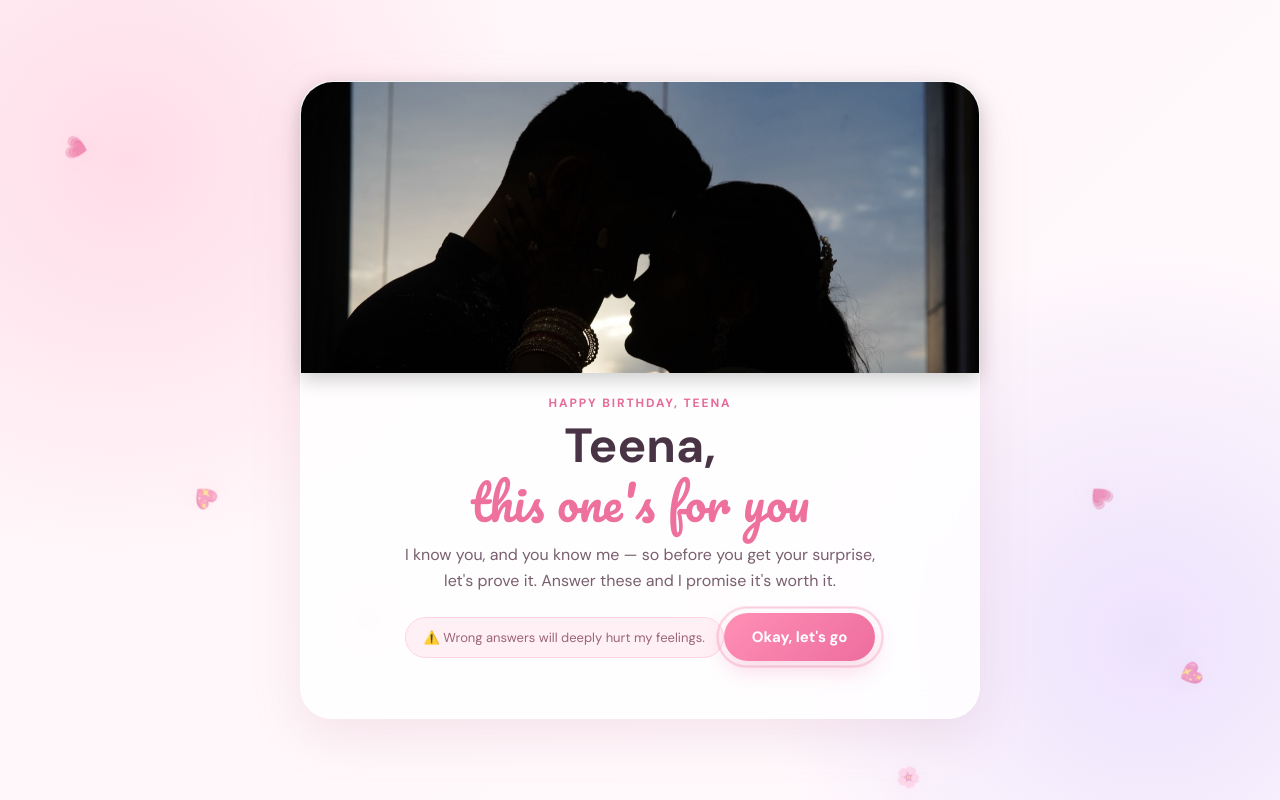
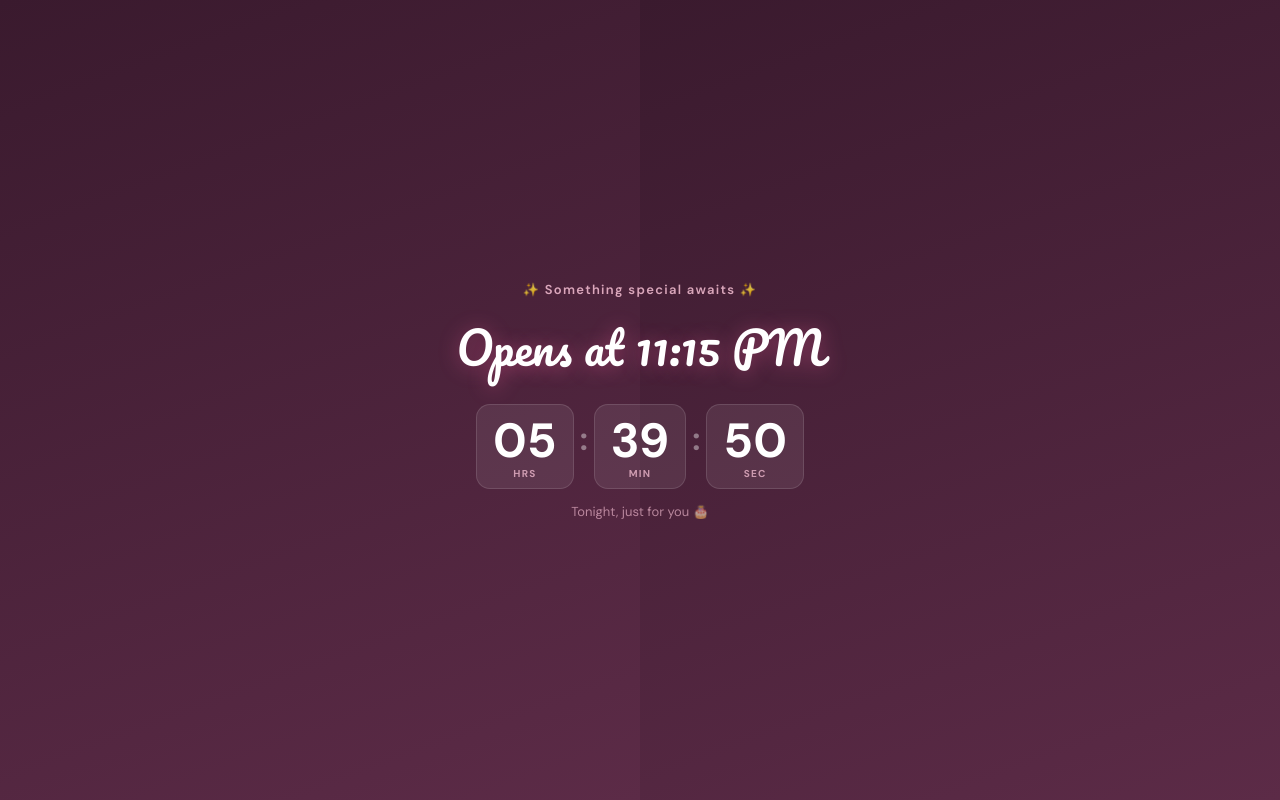
Before and after one commit to vedantgaidhane2003/random, a React (Vite) app: page / in a window 1280 px wide. Built offline with nearby package versions, Linux system fonts and the light colour scheme.

Commit message:
Add countdown curtain feature (opens at 11:15 PM)

```diff
--- a/src/App.css
+++ b/src/App.css
@@ -532,6 +532,114 @@ h1 span {
 }
 
 /* =========================
+   CURTAIN SCREEN
+========================= */
+
+.curtain-wrapper {
+  position: fixed;
+  inset: 0;
+  z-index: 999;
+  overflow: hidden;
+}
+
+.curtain {
+  position: absolute;
+  top: 0;
+  bottom: 0;
+  width: 50%;
+  background: linear-gradient(160deg, #3a1a2e, #5c2b47);
+  transition: transform 1.4s cubic-bezier(0.77, 0, 0.18, 1);
+}
+
+.curtain-left  { left: 0; }
+.curtain-right { right: 0; }
+
+.curtain-wrapper.curtain-opening .curtain-left  { transform: translateX(-100%); }
+.curtain-wrapper.curtain-opening .curtain-right { transform: translateX(100%); }
+
+.curtain-content {
+  position: absolute;
+  inset: 0;
+  z-index: 10;
+  display: flex;
+  flex-direction: column;
+  align-items: center;
+  justify-content: center;
+  gap: 10px;
+  text-align: center;
+  padding: 20px;
+  pointer-events: none;
+  transition: opacity 0.4s ease;
+}
+
+.curtain-content-fade { opacity: 0; }
+
+.curtain-eyebrow {
+  margin: 0;
+  color: rgba(255, 200, 220, 0.8);
+  font-size: 13px;
+  font-weight: 600;
+  letter-spacing: 0.1em;
+}
+
+.curtain-title {
+  margin: 0;
+  color: #fff;
+  font-family: "Pacifico", cursive;
+  font-size: clamp(1.6rem, 6vw, 2.8rem);
+  font-weight: 400;
+  text-shadow: 0 2px 20px rgba(255, 100, 160, 0.4);
+}
+
+.countdown {
+  display: flex;
+  align-items: center;
+  gap: 6px;
+  margin-top: 8px;
+}
+
+.countdown-unit {
+  display: flex;
+  flex-direction: column;
+  align-items: center;
+  gap: 2px;
+  background: rgba(255, 255, 255, 0.08);
+  border: 1px solid rgba(255, 255, 255, 0.12);
+  border-radius: 14px;
+  padding: 12px 16px 8px;
+  min-width: 68px;
+}
+
+.countdown-value {
+  color: #fff;
+  font-size: clamp(1.8rem, 7vw, 3rem);
+  font-weight: 700;
+  line-height: 1;
+  font-variant-numeric: tabular-nums;
+}
+
+.countdown-label {
+  color: rgba(255, 200, 220, 0.7);
+  font-size: 10px;
+  font-weight: 700;
+  letter-spacing: 0.12em;
+  text-transform: uppercase;
+}
+
+.countdown-sep {
+  color: rgba(255, 255, 255, 0.4);
+  font-size: 2rem;
+  font-weight: 700;
+  margin-bottom: 14px;
+}
+
+.curtain-hint {
+  margin: 4px 0 0;
+  color: rgba(255, 200, 220, 0.6);
+  font-size: 13px;
+}
+
+/* =========================
    TYPEWRITER
 ========================= */
 
--- a/src/App.jsx
+++ b/src/App.jsx
@@ -7,8 +7,12 @@ import QuestionCard from "./components/QuestionCard";
 import Reaction from "./components/Reaction";
 import PhotoGallery from "./components/PhotoGallery";
 import TypewriterText from "./components/TypewriterText";
+import CurtainScreen from "./components/CurtainScreen";
 
 import heroPhoto from "./assets/images/photo-silhouette.jpg";
+
+// Set to true to enable the countdown curtain; false to skip it entirely
+const CURTAIN_ENABLED = true;
 
 const LOVE_NOTE =
   "I am really glad we found each other. From the moment we met, I knew this was something special. You bring so much warmth, laughter and calm into my life — and I hope I do the same for yours. You deserve all the happiness in the world, Teena, and I promise to do my best to give you just that. Wishing you the most beautiful year ahead. Can't wait for everything that is still to come for us. Khup khup shubhechha! ✨";
@@ -24,6 +28,7 @@ function miniConfetti() {
 }
 
 function App() {
+  const [curtainDone, setCurtainDone] = useState(!CURTAIN_ENABLED);
   const [started, setStarted] = useState(false);
   const [currentQuestion, setCurrentQuestion] = useState(0);
   const [selectedAnswer, setSelectedAnswer] = useState("");
@@ -88,6 +93,10 @@ function App() {
       }, 1800);
     }
   };
+
+  if (!curtainDone) {
+    return <CurtainScreen onOpen={() => setCurtainDone(true)} />;
+  }
 
   if (finished && showGallery) {
     return (
--- /dev/null
+++ b/src/components/CurtainScreen.jsx
@@ -0,0 +1,71 @@
+import { useState, useEffect } from "react";
+
+const TARGET = { hour: 23, minute: 15 };
+
+function msUntilTarget() {
+  const now = new Date();
+  const t = new Date();
+  t.setHours(TARGET.hour, TARGET.minute, 0, 0);
+  return Math.max(0, t - now);
+}
+
+function Unit({ value, label }) {
+  return (
+    <div className="countdown-unit">
+      <span className="countdown-value">{String(value).padStart(2, "0")}</span>
+      <span className="countdown-label">{label}</span>
+    </div>
+  );
+}
+
+export default function CurtainScreen({ onOpen }) {
+  const [msLeft, setMsLeft] = useState(msUntilTarget);
+  const [opening, setOpening] = useState(false);
+
+  useEffect(() => {
+    function triggerOpen() {
+      setOpening(true);
+      setTimeout(onOpen, 1600);
+    }
+
+    if (msLeft === 0) {
+      const t = setTimeout(triggerOpen, 400);
+      return () => clearTimeout(t);
+    }
+
+    const id = setInterval(() => {
+      const left = msUntilTarget();
+      setMsLeft(left);
+      if (left === 0) {
+        clearInterval(id);
+        triggerOpen();
+      }
+    }, 500);
+
+    return () => clearInterval(id);
+  }, []);
+
+  const h = Math.floor(msLeft / 3_600_000);
+  const m = Math.floor((msLeft % 3_600_000) / 60_000);
+  const s = Math.floor((msLeft % 60_000) / 1_000);
+
+  return (
+    <div className={`curtain-wrapper${opening ? " curtain-opening" : ""}`}>
+      <div className="curtain curtain-left" />
+      <div className="curtain curtain-right" />
+
+      <div className={`curtain-content${opening ? " curtain-content-fade" : ""}`}>
+        <p className="curtain-eyebrow">✨ Something special awaits ✨</p>
+        <h2 className="curtain-title">Opens at 11:15 PM</h2>
+        <div className="countdown">
+          <Unit value={h} label="hrs" />
+          <span className="countdown-sep">:</span>
+          <Unit value={m} label="min" />
+          <span className="countdown-sep">:</span>
+          <Unit value={s} label="sec" />
+        </div>
+        <p className="curtain-hint">Tonight, just for you 🎂</p>
+      </div>
+    </div>
+  );
+}
```
